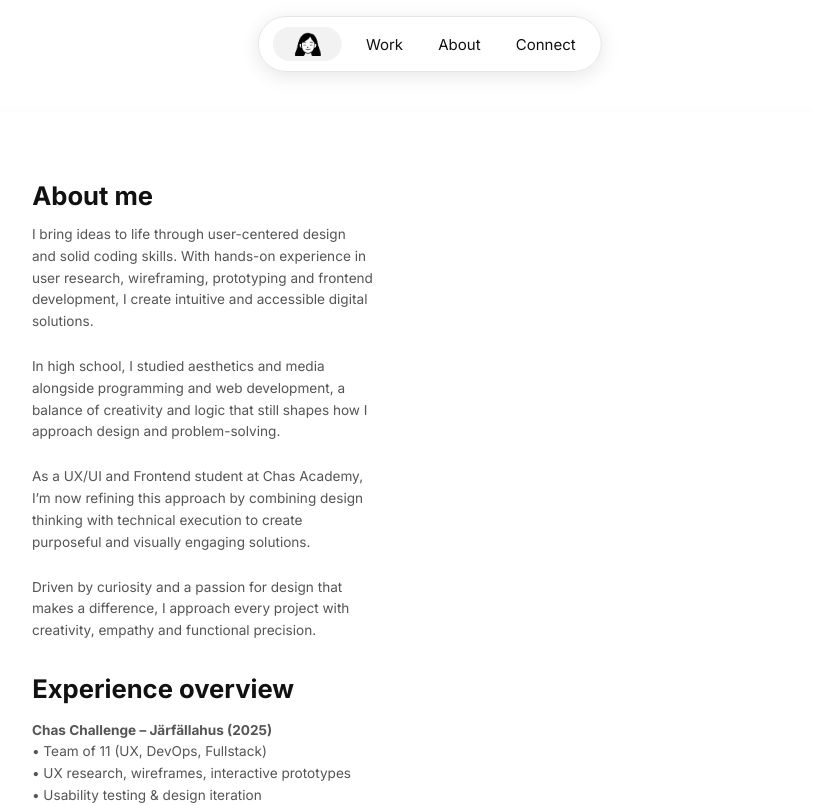
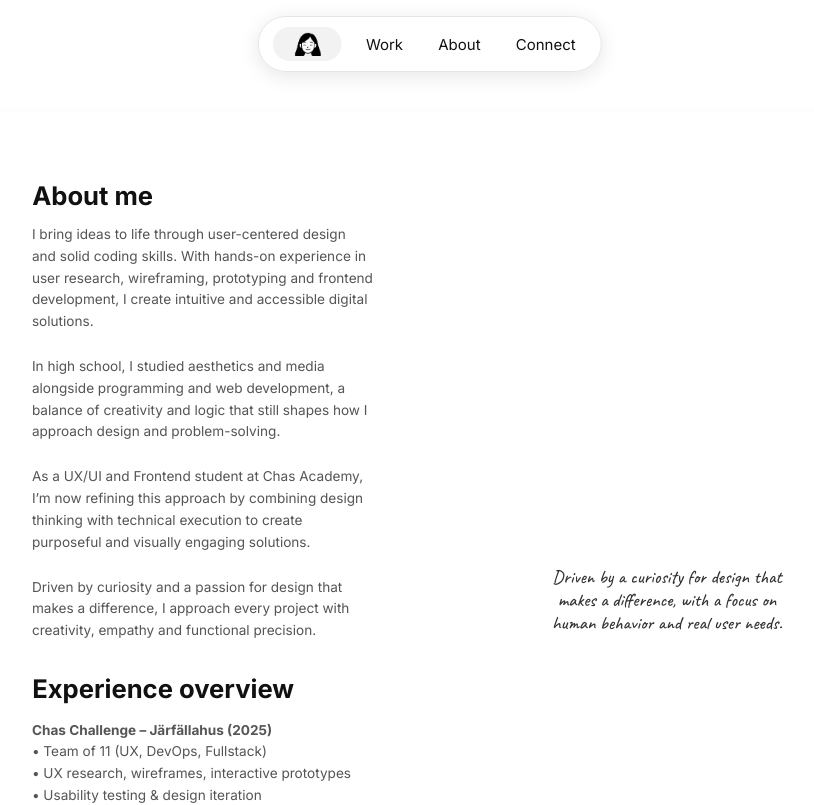
Before and after one commit to desjohnsen/portfolio, a React (Vite) app: page /about in a window 1280 px wide. Shown: the top 805 px of the page, without its empty margins (210-1024 px from the left). Built offline with nearby package versions, Linux system fonts and the light colour scheme.

Commit message:
style: add Caveat font and style .about-quote paragraph

```diff
--- a/index.html
+++ b/index.html
@@ -3,9 +3,10 @@
   <head>
     <meta charset="UTF-8" />
     <link rel="stylesheet" href="https://cdnjs.cloudflare.com/ajax/libs/font-awesome/6.5.0/css/all.min.css"/>
+    <link href="https://fonts.googleapis.com/css2?family=Caveat:wght@500;600&display=swap" rel="stylesheet">
     <link href="https://fonts.googleapis.com/css2?family=Montserrat:wght@400;500;600;700&display=swap" rel="stylesheet">
     <meta name="viewport" content="width=device-width, initial-scale=1" />
-    <meta name="description" content="Desirée Johnsen's portfolio – UX/UI designer and frontend developer" />
+    <meta name="description" content="Desirée Johnsen's portfolio" />
     <title>Desirée Johnsen</title>
     <link rel="icon" type="image/png" href="/favicon.png" />
   </head>
--- a/src/pages/About.jsx
+++ b/src/pages/About.jsx
@@ -130,6 +130,11 @@ const About = () => {
       <aside className="about-image-wrapper">
         <img src={profilePic} alt="Profile" className="about-image" />
 
+        <p className="about-quote">
+          Driven by a curiosity for design that makes a difference,
+          with a focus on human behavior and real user needs.
+        </p>
+
         <header className="skills-header">
           <h2 className="about-title">Core skills</h2>
         </header>
--- a/src/styles/About.css
+++ b/src/styles/About.css
@@ -62,7 +62,6 @@
   flex-direction: column;
   justify-content: flex-start;
   align-items: center;
-  margin-top: 3.7rem;
 }
 
 .about-image {
@@ -165,6 +164,18 @@
   padding-left: 0;
 }
 
+.about-quote {
+  font-family: "Caveat", cursive;
+  font-size: 1.16rem;
+  font-weight: 400;
+  color: #000;
+  text-align: center;
+  max-width: 240px;
+  line-height: 1.25;
+  letter-spacing: 0;
+  opacity: 0.8;
+}
+
 @media (max-width: 425px) {
   .about-section {
     max-width: 240px;
@@ -250,6 +261,7 @@
 
   .about-image-wrapper {
     order: 0;
+    margin-top: 3.9rem;
   }
 
   .skills-grid {
@@ -268,12 +280,16 @@
 
   .skills-header {
     margin-left: -120px;
-    margin-top: 201px;
+    margin-top: 115.5px;
     margin-bottom: 0.6rem;
   }
 
   .about-content {
     margin-top: 1.95rem;
+  }
+
+  .about-quote {
+    margin: 0.8rem auto 0;
   }
 }
 
@@ -297,6 +313,7 @@
 
   .about-image-wrapper {
     order: 0;
+    margin-top: 3.9rem;
   }
 
   .skills-grid {
@@ -315,6 +332,10 @@
 
   .skills-header {
     margin-left: -155px;
-    margin-top: 92px;
+    margin-top: 16px;
+  }
+
+  .about-quote {
+    margin: 0.2rem auto 0;
   }
 }
```
